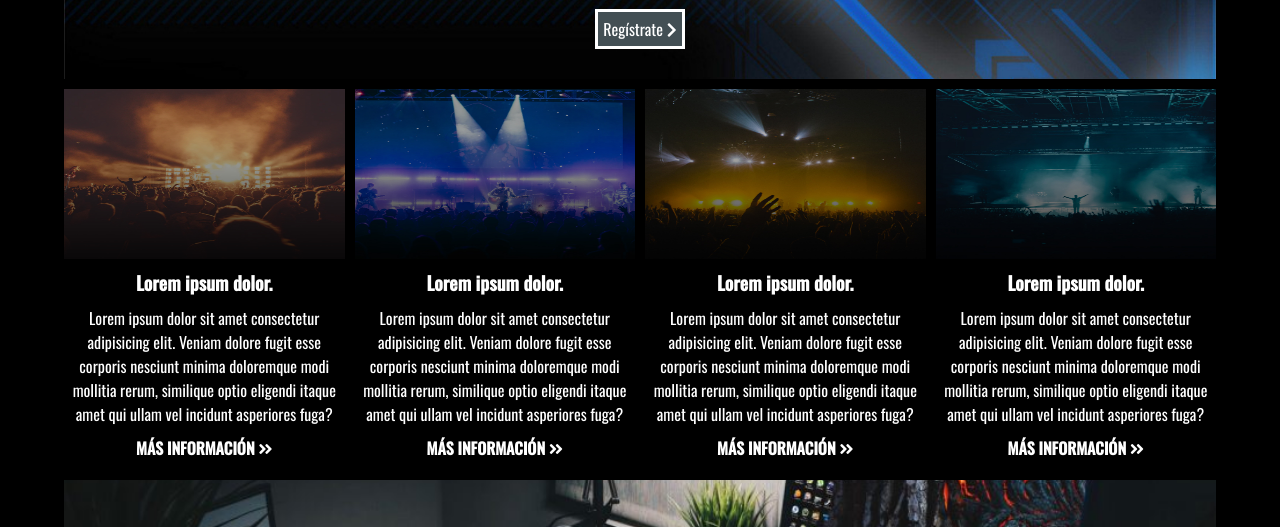
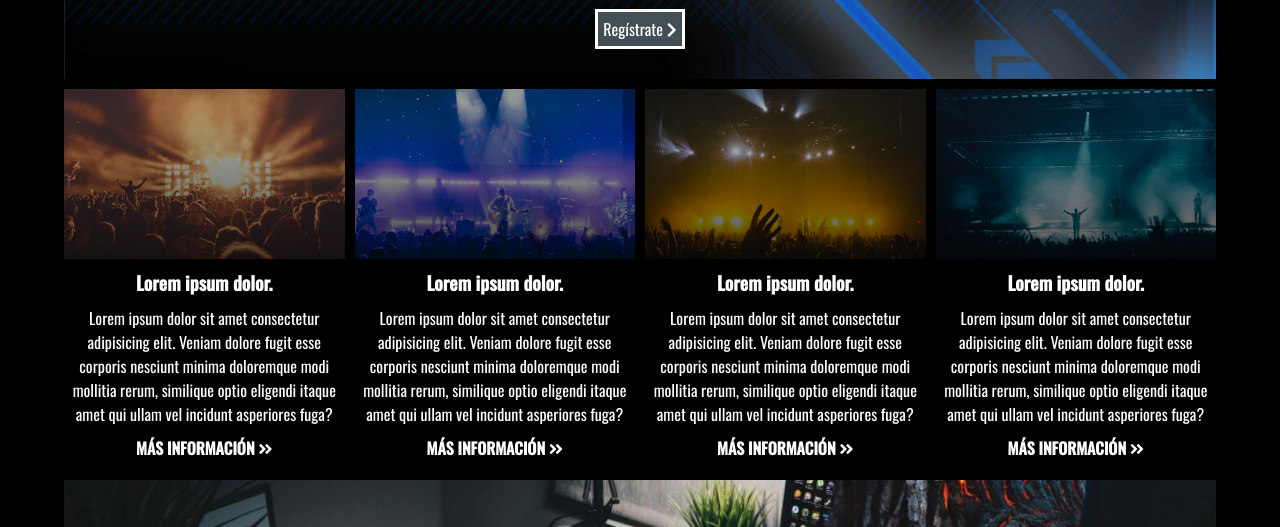
Before and after one commit to Rosita815/Proyecto-NoticiasTecnologicas, a plain HTML site: page index.html in a window 1280 px wide. Shown: the part 209-736 px from the top of the page. Drawn offline with nearby package versions, Linux system fonts and the light colour scheme.

Commit message:
Feat: Entregable 2

```diff
--- a/CSS/style.css
+++ b/CSS/style.css
@@ -73,9 +73,36 @@ body{
     align-items: center;
     justify-content: center;
     text-align: center;
-    height: 100hv;
 }
-.imgTrag{
+.imgTrag1{
+    background-image: url(/Assets/img/news1.jpg);
+    background-position: center;
+    background-repeat: no-repeat;
+    background-size: 100%;
+    width: 100%;
+    height: 170px;
+}
+.imgTrag2{
+    background-image: url(/Assets/img/news2.jpg);
+    background-position: center;
+    background-repeat: no-repeat;
+    background-size: 100%;
+    width: 100%;
+    height: 170px;
+}
+.imgTrag3{
+    background-image: url(/Assets/img/news3.jpg);
+    background-position: center;
+    background-repeat: no-repeat;
+    background-size: 100%;
+    width: 100%;
+    height: 170px;
+}
+.imgTrag4{
+    background-image: url(/Assets/img/news4.jpg);
+    background-position: center;
+    background-repeat: no-repeat;
+    background-size: 100%;
     width: 100%;
     height: 170px;
 }
--- a/index.html
+++ b/index.html
@@ -50,27 +50,39 @@
     <!-- TARJETAS DE NOTICIAS -->
     <div class="tarjetas-noticias">
       <div class="tarjetas-noticias__tarjeta">
-        <img class="imgTrag" src="/Assets/img/news1.jpg" alt="news1">
+        <div class="imgTrag1">
+        </div>
         <h3>Lorem ipsum dolor.</h3>
-        <p>Lorem ipsum dolor sit amet consectetur adipisicing elit. Veniam dolore fugit esse corporis nesciunt minima doloremque modi mollitia rerum, similique optio eligendi itaque amet qui ullam vel incidunt asperiores fuga?</p>
+        <p>Lorem ipsum dolor sit amet consectetur adipisicing elit. Veniam dolore fugit esse corporis nesciunt minima
+          doloremque modi mollitia rerum, similique optio eligendi itaque amet qui ullam vel incidunt asperiores fuga?
+        </p>
         <a href="#">Más información <i class="fas fa-angle-double-right"></i></a>
       </div>
       <div class="tarjetas-noticias__tarjeta">
-        <img class="imgTrag" src="/Assets/img/news2.jpg" alt="news2">
+        <div class="imgTrag2">
+        </div>
         <h3>Lorem ipsum dolor.</h3>
-        <p>Lorem ipsum dolor sit amet consectetur adipisicing elit. Veniam dolore fugit esse corporis nesciunt minima doloremque modi mollitia rerum, similique optio eligendi itaque amet qui ullam vel incidunt asperiores fuga?</p>
+        <p>Lorem ipsum dolor sit amet consectetur adipisicing elit. Veniam dolore fugit esse corporis nesciunt minima
+          doloremque modi mollitia rerum, similique optio eligendi itaque amet qui ullam vel incidunt asperiores fuga?
+        </p>
         <a href="#">Más información <i class="fas fa-angle-double-right"></i></a>
       </div>
       <div class="tarjetas-noticias__tarjeta">
-        <img class="imgTrag" src="/Assets/img/news3.jpg" alt="news3">
+        <div class="imgTrag3">
+        </div>
         <h3>Lorem ipsum dolor.</h3>
-        <p>Lorem ipsum dolor sit amet consectetur adipisicing elit. Veniam dolore fugit esse corporis nesciunt minima doloremque modi mollitia rerum, similique optio eligendi itaque amet qui ullam vel incidunt asperiores fuga?</p>
+        <p>Lorem ipsum dolor sit amet consectetur adipisicing elit. Veniam dolore fugit esse corporis nesciunt minima
+          doloremque modi mollitia rerum, similique optio eligendi itaque amet qui ullam vel incidunt asperiores fuga?
+        </p>
         <a href="#">Más información <i class="fas fa-angle-double-right"></i></a>
       </div>
       <div class="tarjetas-noticias__tarjeta">
-        <img class="imgTrag" src="/Assets/img/news4.jpg" alt="news4">
+        <div class="imgTrag4">
+        </div>
         <h3>Lorem ipsum dolor.</h3>
-        <p>Lorem ipsum dolor sit amet consectetur adipisicing elit. Veniam dolore fugit esse corporis nesciunt minima doloremque modi mollitia rerum, similique optio eligendi itaque amet qui ullam vel incidunt asperiores fuga?</p>
+        <p>Lorem ipsum dolor sit amet consectetur adipisicing elit. Veniam dolore fugit esse corporis nesciunt minima
+          doloremque modi mollitia rerum, similique optio eligendi itaque amet qui ullam vel incidunt asperiores fuga?
+        </p>
         <a href="#">Más información <i class="fas fa-angle-double-right"></i></a>
       </div>
     </div>
@@ -87,15 +99,21 @@
     <!-- TARJETAS DE NOTICIAS -->
     <div class="tarjetas-noticias">
       <div class="tarjetas-noticias__tarjeta">
-        <img class="imgTrag" src="/Assets/img/news1.jpg" alt="news1">
+        <div class="imgTrag1">
+        </div>
         <h3>Lorem ipsum dolor.</h3>
-        <p>Lorem ipsum dolor sit amet consectetur adipisicing elit. Veniam dolore fugit esse corporis nesciunt minima doloremque modi mollitia rerum, similique optio eligendi itaque amet qui ullam vel incidunt asperiores fuga?</p>
+        <p>Lorem ipsum dolor sit amet consectetur adipisicing elit. Veniam dolore fugit esse corporis nesciunt minima
+          doloremque modi mollitia rerum, similique optio eligendi itaque amet qui ullam vel incidunt asperiores fuga?
+        </p>
         <a href="#">Más información <i class="fas fa-angle-double-right"></i></a>
       </div>
       <div class="tarjetas-noticias__tarjeta">
-        <img class="imgTrag" src="/Assets/img/news2.jpg" alt="news2">
+        <div class="imgTrag2">
+        </div>
         <h3>Lorem ipsum dolor.</h3>
-        <p>Lorem ipsum dolor sit amet consectetur adipisicing elit. Veniam dolore fugit esse corporis nesciunt minima doloremque modi mollitia rerum, similique optio eligendi itaque amet qui ullam vel incidunt asperiores fuga?</p>
+        <p>Lorem ipsum dolor sit amet consectetur adipisicing elit. Veniam dolore fugit esse corporis nesciunt minima
+          doloremque modi mollitia rerum, similique optio eligendi itaque amet qui ullam vel incidunt asperiores fuga?
+        </p>
         <a href="#">Más información <i class="fas fa-angle-double-right"></i></a>
       </div>
     </div>
```
Also changed, not shown: 1 other file.
